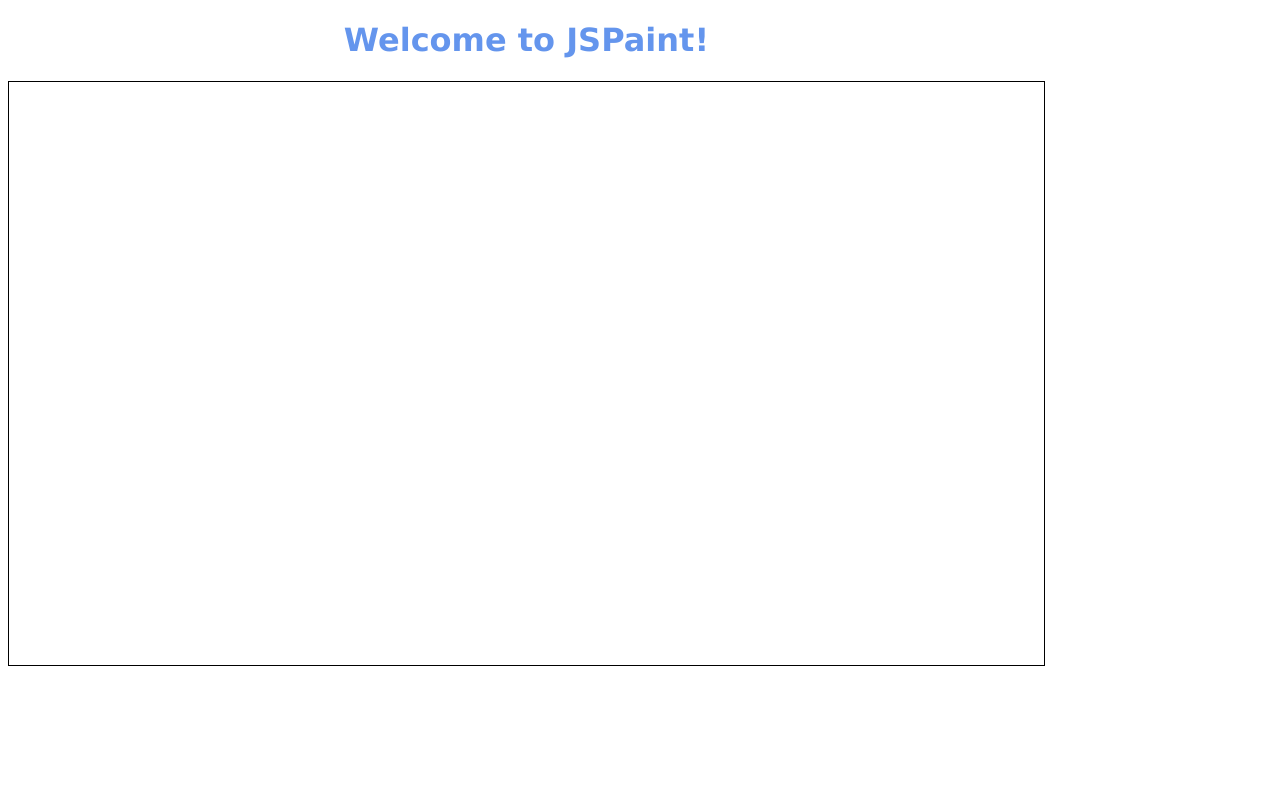
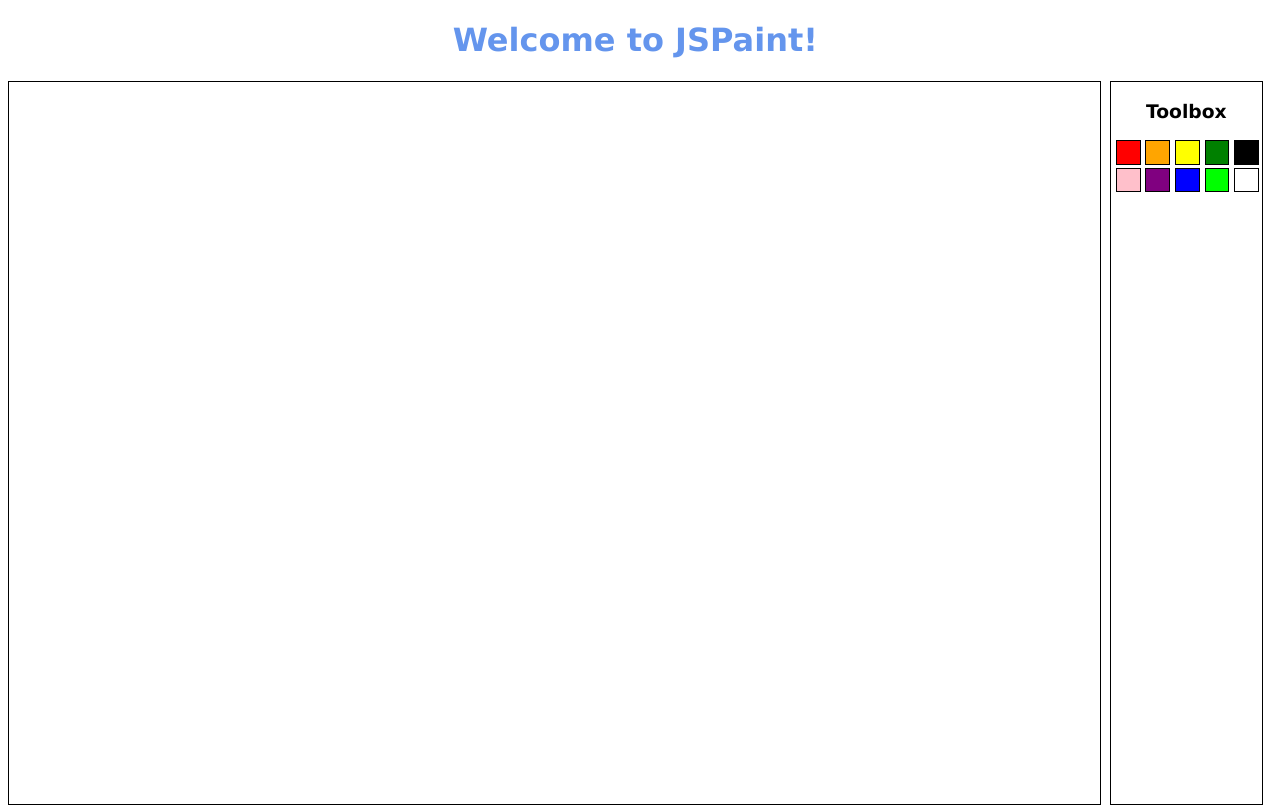
Before and after one commit to ClementTexier/JSPaint, a plain HTML site: page index.html in a window 1280 px wide. Drawn offline with Linux system fonts and the light colour scheme.

Commit message:
#Added + Toolbox + Color palette + CSS modified (Better layout)
#Bug removed
-Fixed a bug that was drawing a line between the point where the cursor left the drawing area and the point where the cursor re entered the drawing area with left click down.

```diff
--- a/css/styles.css
+++ b/css/styles.css
@@ -3,11 +3,46 @@ h1 {
     color:          cornflowerblue;
     text-align:     center;
 }
+
+#tools h3{
+    text-align:     center;
+    font-family:    Verdana;
+}
+
 html, body {
-    width:          90%;
-    height:         90%;
+    width:          99%;
+    height:         95%;
 }
+
+#color {
+    width:          15%;
+    margin-left:    3.3%;
+    margin-bottom:  2%;
+    border:         1px solid black;
+    float:          left;
+}
+
+#box {
+    content: "";
+    padding-top: 100%;
+    display: block;
+}
+
 #sketch {
     border:         1px solid black;
-    height:         90%;
+    height:         100%;
+    width:          87%;
+    float:          left;
 }
+
+#wrapper {
+    height:         100%;
+    width:          100%;
+}
+
+#tools {
+    width:          12%;
+    height:         100%;
+    border:         solid 1px black;
+    float:          right;
+}
--- a/index.html
+++ b/index.html
@@ -5,10 +5,45 @@
     <title>JSPaint</title>
     <link rel="stylesheet" type="text/css" href="css/styles.css">
 </head>
-<body>
+<body onload="setDefaultBrush()">
     <h1>Welcome to JSPaint!</h1>
-    <div id="sketch">
-        <canvas id="drawing-area"></canvas>
+    <div id="wrapper">
+        <div id="sketch">
+            <canvas id="drawing-area"></canvas>
+        </div>
+        <div id="tools">
+            <h3>Toolbox</h3>
+            <div id="color">
+                <div id="box" onclick="setColor(this)" style="background-color: red;"></div>
+            </div>
+            <div id="color">
+                <div id="box" onclick="setColor(this)" style="background-color: orange;"></div>
+            </div>
+            <div id="color">
+                <div id="box" onclick="setColor(this)" style="background-color: yellow;"></div>
+            </div>
+            <div id="color">
+                <div id="box" onclick="setColor(this)" style="background-color: green;"></div>
+            </div>
+            <div id="color">
+                <div id="box" onclick="setColor(this)" style="background-color: black;"></div>
+            </div>
+            <div id="color">
+                <div id="box" onclick="setColor(this)" style="background-color: pink;"></div>
+            </div>
+            <div id="color">
+                <div id="box" onclick="setColor(this)" style="background-color: purple;"></div>
+            </div>
+            <div id="color">
+                <div id="box" onclick="setColor(this)" style="background-color: blue;"></div>
+            </div>
+            <div id="color">
+                <div id="box" onclick="setColor(this)" style="background-color: lime;"></div>
+            </div>
+            <div id="color">
+                <div id="box" onclick="setColor(this)" style="background-color: white;"></div>
+            </div>
+        </div>
     </div>
 </body>
 <footer>
--- a/js/JSPaint.js
+++ b/js/JSPaint.js
@@ -3,17 +3,27 @@
  */
 var canvas          = document.querySelector('#drawing-area');
 var ctx             = canvas.getContext('2d');
-
 var sketch          = document.querySelector('#sketch');
 var sketch_style    = getComputedStyle(sketch);
 canvas.width        = parseInt(sketch_style.getPropertyValue('width'));
 canvas.height       = parseInt(sketch_style.getPropertyValue('height'));
-ctx.lineWidth       = 5;
-ctx.lineJoin        = 'round';
-ctx.lineCap         = 'round';
-ctx.strokeStyle     = 'blue';
 
 var mouse           = {x: 0, y: 0};
+
+function setDefaultBrush() {
+    ctx.lineWidth   = 1;
+    ctx.lineJoin    = 'round';
+    ctx.lineCap     = 'round';
+    ctx.strokeStyle = 'black';
+}
+
+function getColor(element) {
+    return (element.style.backgroundColor);
+}
+
+function setColor(color) {
+    ctx.strokeStyle = getColor(color);
+}
 
 canvas.addEventListener('mousemove', function(e) {
     mouse.x = e.pageX - this.offsetLeft;
@@ -31,6 +41,10 @@ canvas.addEventListener('mouseup', function() {
     canvas.removeEventListener('mousemove', onPaint, false);
 }, false);
 
+canvas.addEventListener('mouseleave', function() {
+    canvas.removeEventListener('mousemove', onPaint, false);
+});
+
 var onPaint = function() {
     ctx.lineTo(mouse.x, mouse.y);
     ctx.stroke();
```
